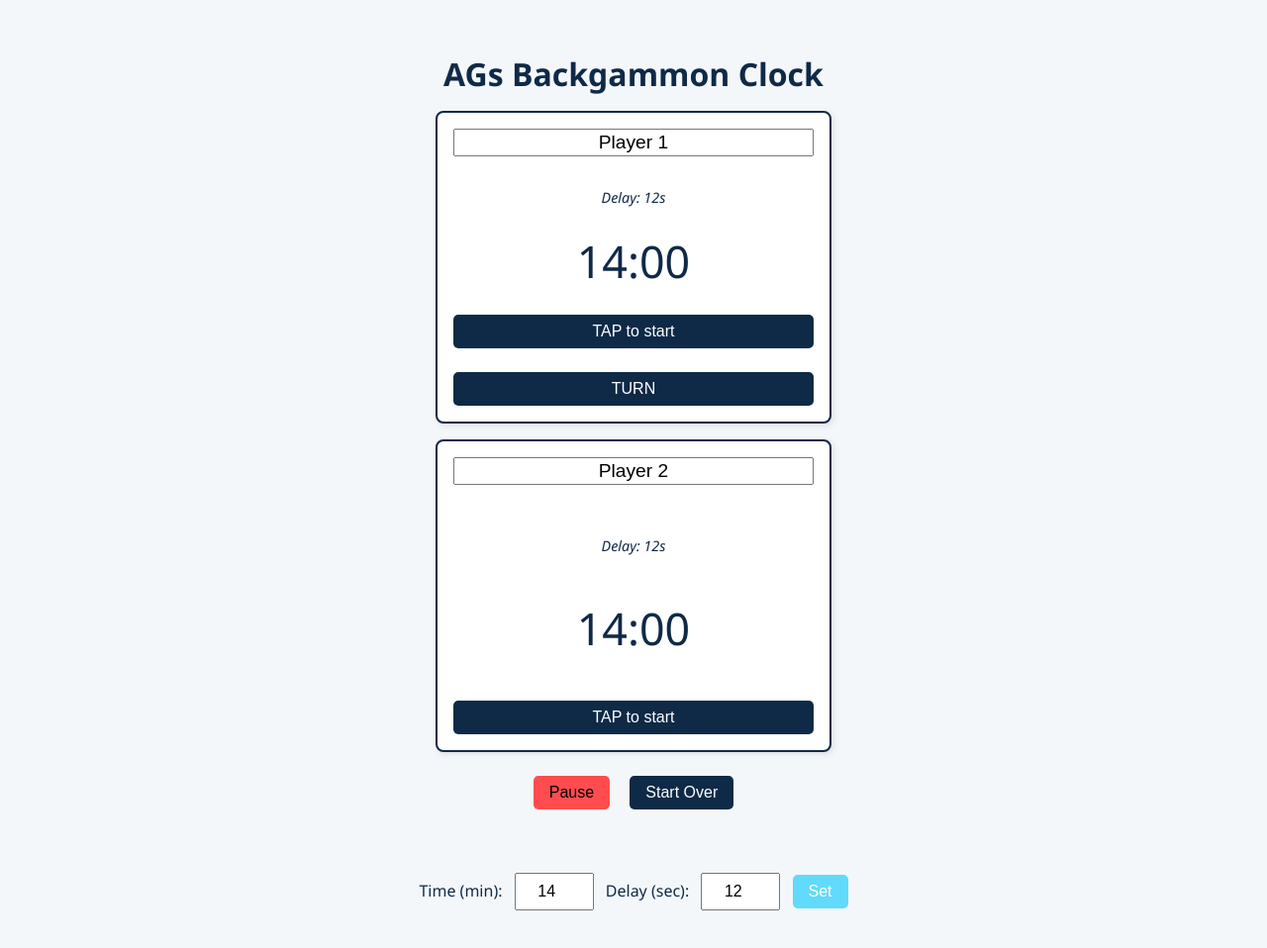
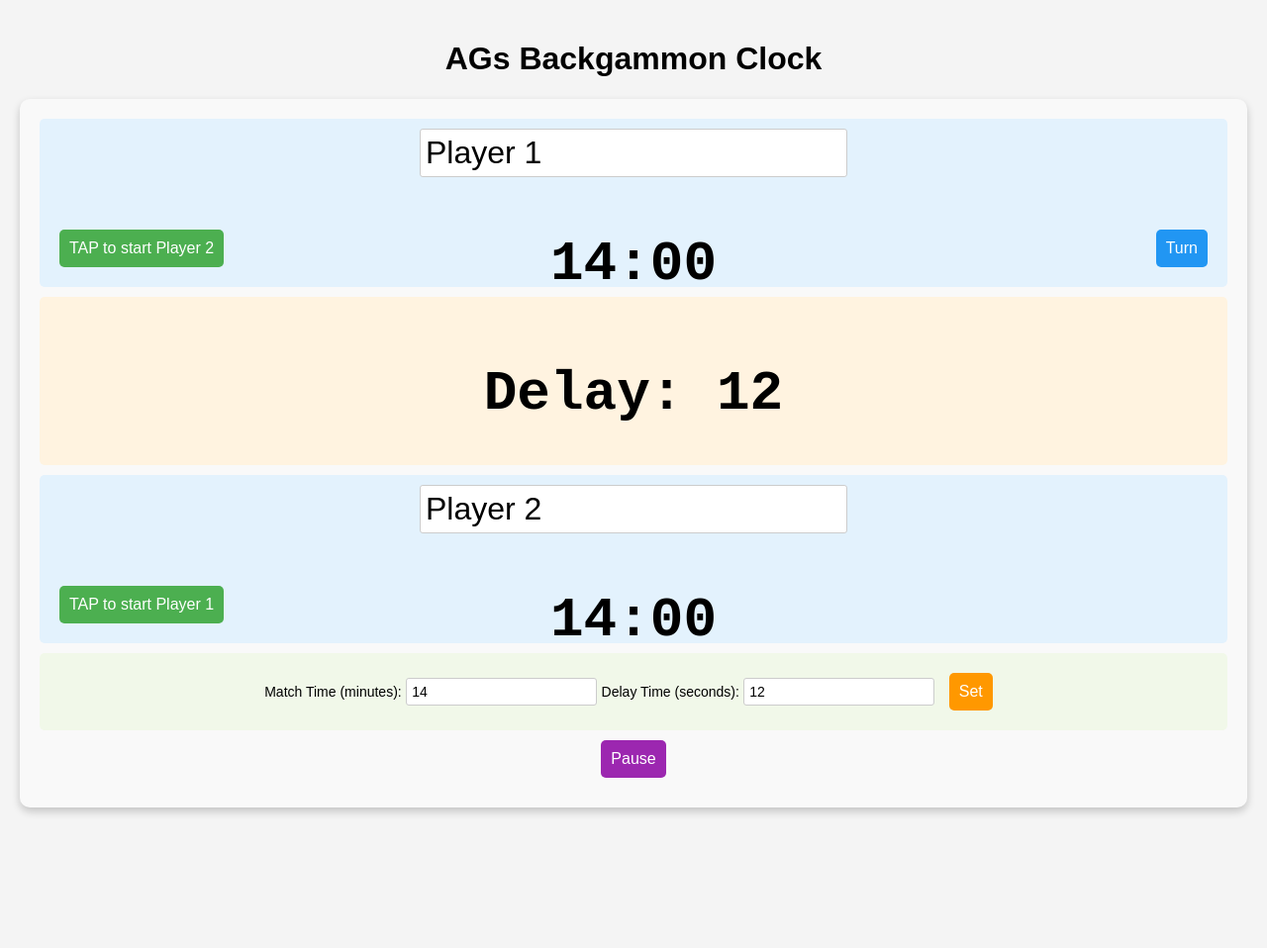
Before and after one commit to m4u2/AGsBackgammonClock, a plain HTML site: page index.html in a window 1280 px wide. Shown: the whole page at 99% size. After the commit the page ends 836 px from the top, so only its background shows below. Drawn offline with Linux system fonts and the light colour scheme.

Commit message:
Add files via upload
Version 31 of the rebuild of AGs Backgammon Clock. This time funcional. Not nice, but operational.

```diff
--- a/index.html
+++ b/index.html
@@ -5,329 +5,253 @@
   <meta name="viewport" content="width=device-width, initial-scale=1.0" />
   <title>AGs Backgammon Clock</title>
   <style>
-    :root {
-      --primary: #0e2a47;
-      --accent: #61dafb;
-      --danger: #ff4d4f;
-      --active-bg: #d6f5d6;
-      --font: 'Segoe UI', sans-serif;
+    body {
+      font-family: Arial, sans-serif;
+      text-align: center;
+      margin: 0;
+      padding: 20px;
+      background-color: #f4f4f4;
     }
-
-    body {
-      margin: 0;
-      font-family: var(--font);
-      background: #f4f7fa;
-      color: var(--primary);
-      display: flex;
-      flex-direction: column;
-      align-items: center;
-      padding: 2rem;
+    .player-frame {
+      border: 3px solid #ccc;
+      padding: 20px;
+      margin: 20px;
+      border-radius: 10px;
     }
-
-    h1 {
-      font-size: 2rem;
-      margin-bottom: 1rem;
+    .active {
+      border-color: #007BFF;
+      background-color: #e0f0ff;
     }
-
-    .clock {
-      display: flex;
-      flex-direction: column;
-      gap: 1rem;
-      width: 100%;
-      max-width: 400px;
-    }
-
-    .player {
-      border: 2px solid var(--primary);
-      border-radius: 8px;
-      padding: 1rem;
-      text-align: center;
-      background-color: white;
-      box-shadow: 2px 2px 6px rgba(0,0,0,0.1);
-      min-height: 280px;
-      display: flex;
-      flex-direction: column;
-      justify-content: space-between;
-    }
-
-    .active {
-      background-color: var(--active-bg);
-    }
-
-    .rotated {
-      transform: rotate(180deg);
-    }
-
-    .player input {
-      font-size: 1.2rem;
-      text-align: center;
-      margin-bottom: 0.5rem;
-    }
-
-    .delay-display {
-      font-size: 0.9rem;
+    .delay-time {
       font-style: italic;
-    }
-
-    .bold-delay {
       font-weight: bold;
     }
-
     .countdown-time {
-      font-size: 2.8rem;
-      font-weight: normal;
-      transition: font-weight 0.3s ease;
-    }
-
-    .bold-time {
+      font-size: 2em;
       font-weight: bold;
     }
-
-    .player button {
-      background-color: var(--primary);
-      color: white;
-      border: none;
-      padding: 0.5rem 1rem;
-      font-size: 1rem;
-      border-radius: 5px;
-      cursor: pointer;
-    }
-
-    .controls {
-      margin: 1rem 0;
-    }
-
-    .controls button {
-      margin: 0.5rem;
-      padding: 0.5rem 1rem;
-      font-size: 1rem;
-      border: none;
-      border-radius: 5px;
-      cursor: pointer;
-    }
-
-    #pauseBtn {
-      background-color: var(--danger);
-    }
-
-    #resetBtn {
-      background-color: var(--primary);
-      color: white;
-    }
-
-    .settings {
-      margin-top: 2rem;
-    }
-
-    .settings input {
-      padding: 0.5rem;
-      margin: 0.5rem;
-      font-size: 1rem;
-      width: 60px;
-      text-align: center;
-    }
-
-    .settings button {
-      background-color: var(--accent);
-      color: white;
-      border: none;
-      padding: 0.5rem 1rem;
-      font-size: 1rem;
-      border-radius: 5px;
-      cursor: pointer;
+    button {
+      padding: 10px 20px;
+      margin: 10px;
+      font-size: 1em;
     }
   </style>
 </head>
 <body>
-
   <h1>AGs Backgammon Clock</h1>
-
-  <div class="clock">
-    <div class="player" id="player1">
-      <input type="text" id="name1" value="Player 1" />
-      <div class="delay-display" id="delay1">Delay: 12s</div>
-      <div class="countdown-time" id="time1">14:00</div>
-      <button id="startBtn1" onclick="switchTurn(1)">TAP to start</button>
-      <button onclick="rotatePlayer()">TURN</button>
+<div id="backgammonClock" style="font-family: Arial, sans-serif; background-color: #f9f9f9; padding: 20px; border-radius: 10px; box-shadow: 0 4px 8px rgba(0, 0, 0, 0.2);">
+  <div id="player1Frame" class="playerFrame" style="background-color: #e3f2fd; padding: 10px; margin-bottom: 10px; border-radius: 5px; height: 150px; position: relative;">
+    <input id="player1Name" type="text" value="Player 1" style="font-size: 32px; padding: 5px; border: 1px solid #ccc; border-radius: 3px;">
+    <p id="player1Time" style="font-size: 56px; font-weight: bold; font-family: monospace;">14:00</p>
+    <button id="startBtn1" style="background-color: #4caf50; color: white; padding: 10px; border: none; border-radius: 5px; cursor: pointer; position: absolute; bottom: 10px; left: 10px;">TAP to start Player 2</button>
+    <button id="turnBtn" style="background-color: #2196f3; color: white; padding: 10px; border: none; border-radius: 5px; cursor: pointer; position: absolute; bottom: 10px; right: 10px;">Turn</button>
   </div>
-    <div class="player" id="player2">
-      <input type="text" id="name2" value="Player 2" />
-      <div class="delay-display" id="delay2">Delay: 12s</div>
-      <div class="countdown-time" id="time2">14:00</div>
-      <button id="startBtn2" onclick="switchTurn(2)">TAP to start</button>
+  <div id="delayFrame" style="background-color: #fff3e0; padding: 10px; margin-bottom: 10px; border-radius: 5px; text-align: center; height: 150px;">
+    <p id="delayCounter" style="font-size: 56px; font-weight: bold; font-family: monospace;">Delay: 12</p>
   </div>
+  <div id="player2Frame" class="playerFrame" style="background-color: #e3f2fd; padding: 10px; margin-bottom: 10px; border-radius: 5px; height: 150px; position: relative;">
+    <input id="player2Name" type="text" value="Player 2" style="font-size: 32px; padding: 5px; border: 1px solid #ccc; border-radius: 3px;">
+    <p id="player2Time" style="font-size: 56px; font-weight: bold; font-family: monospace;">14:00</p>
+    <button id="startBtn2" style="background-color: #4caf50; color: white; padding: 10px; border: none; border-radius: 5px; cursor: pointer; position: absolute; bottom: 10px; left: 10px;">TAP to start Player 1</button>
+  </div>
+  <div id="settingsFrame" style="display: block; background-color: #f1f8e9; padding: 10px; border-radius: 5px;">
+    <label for="matchTimeInput" style="font-size: 14px;">Match Time (minutes):</label>
+    <input id="matchTimeInput" type="number" value="14" style="font-size: 14px; padding: 5px; border: 1px solid #ccc; border-radius: 3px;">
+    <label for="delayTimeInput" style="font-size: 14px;">Delay Time (seconds):</label>
+    <input id="delayTimeInput" type="number" value="12" style="font-size: 14px; padding: 5px; border: 1px solid #ccc; border-radius: 3px;">
+    <button id="setBtn" style="background-color: #ff9800; color: white; padding: 10px; border: none; border-radius: 5px; cursor: pointer;">Set</button>
+  </div>
+  <button id="pauseBtn" style="background-color: #9c27b0; color: white; padding: 10px; border: none; border-radius: 5px; cursor: pointer;">Pause</button>
 </div>
 
-  <div class="controls">
-    <button id="pauseBtn" onclick="togglePause()">Pause</button>
-    <button id="resetBtn" onclick="initializeClock()">Start Over</button>
-  </div>
-
-  <div class="settings" id="settingsPanel">
-    Time (min): <input type="number" id="mainTime" value="14" />
-    Delay (sec): <input type="number" id="delayTime" value="12" />
-    <button onclick="initializeClock()">Set</button>
-  </div>
+<style>
+.playerFrame {
+  transition: background-color 0.4s ease;
+}
+</style>
 
   <script>
-    let frozenPlayer = null;
-    let defaultMinutes = 14;
-    let defaultDelay = 12;
-    let time = [defaultMinutes * 60, defaultMinutes * 60];
-    let delay = defaultDelay;
 let currentPlayer = null;
 let interval = null;
-    let delayCounter = 0;
+let matchTime = 14; // Default match time in minutes
+let delayTime = 12; // Default delay time in seconds
+let playerTimes = [matchTime * 60, matchTime * 60];
+let delayCounter = delayTime;
 let delayActive = false;
-    let isPaused = false;
-    let hasStarted = false;
+let paused = false;
+let isRotated = false;
 
-    function formatTime(sec) {
-      const m = Math.floor(sec / 60);
-      const s = sec % 60;
-      return `${m.toString().padStart(2, '0')}:${s.toString().padStart(2, '0')}`;
+function tick() {
+  if (paused) return;
+  if (delayActive) {
+    delayCounter--;
+    if (delayCounter <= 0) {
+      delayActive = false;
+      document.getElementById("delayFrame").style.backgroundColor = "#fff3e0";
+    }
+  } else {
+    playerTimes[currentPlayer]--;
+    if (playerTimes[currentPlayer] <= 0) {
+      stopClock();
+      console.log(`Player ${currentPlayer + 1} has run out of time!`);
+      return;
+    }
+  }
+  updateDisplay();
 }
 
-    function sanitizeInputs() {
-      const mt = Math.max(0, parseInt(document.getElementById("mainTime").value) || 0);
-      const dt = Math.max(0, parseInt(document.getElementById("delayTime").value) || 0);
-      document.getElementById("mainTime").value = mt;
-      document.getElementById("delayTime").value = dt;
-      return [mt, dt];
+function stopClock() {
+  clearInterval(interval);
+}
+
+function applyFontStyling() {
+  const elementsToStyle = [
+    document.getElementById("player1Time"),
+    document.getElementById("player2Time"),
+    document.getElementById("delayCounter")
+  ];
+
+  elementsToStyle.forEach((element, index) => {
+    const isCountingDown = (index === 2 && delayActive) || (index !== 2 && currentPlayer === index);
+    element.style.fontSize = `${56}px`;
+    element.style.fontWeight = isCountingDown ? "bold" : "normal";
+    element.style.fontFamily = "monospace";
+    element.style.transition = "font-size 0.5s ease, font-weight 0.5s ease";
+  });
 }
 
 function updateDisplay() {
-      const timeElems = [document.getElementById("time1"), document.getElementById("time2")];
-      const delayElems = [document.getElementById("delay1"), document.getElementById("delay2")];
-      const startBtns = [document.getElementById("startBtn1"), document.getElementById("startBtn2")];
-      const frames = [document.getElementById("player1"), document.getElementById("player2")];
+  document.getElementById("player1Time").textContent = `${Math.floor(playerTimes[0] / 60)}:${String(playerTimes[0] % 60).padStart(2, "0")}`;
+  document.getElementById("player2Time").textContent = `${Math.floor(playerTimes[1] / 60)}:${String(playerTimes[1] % 60).padStart(2, "0")}`;
+  document.getElementById("delayCounter").textContent = `Delay: ${String(delayCounter).padStart(2, "0")}`;
 
-      for (let i = 0; i < 2; i++) {
-        timeElems[i].textContent = formatTime(time[i]);
-const showActualDelay = (currentPlayer === i && (delayActive || isPaused) && delayCounter > 0);
-delayElems[i].textContent = `Delay: ${showActualDelay ? delayCounter : delay}s`;
-        delayElems[i].classList.toggle("bold-delay", delayActive && currentPlayer === i);
-        timeElems[i].classList.toggle("bold-time", !delayActive && currentPlayer === i);
-        frames[i].classList.toggle("active", currentPlayer === i);
-        startBtns[i].style.display =
-          (!hasStarted || isPaused || interval === null || currentPlayer === i) ? "inline-block" : "none";
-      }
+  applyFontStyling();
 
-      const showControls = !hasStarted || isPaused;
-      document.getElementById("settingsPanel").style.display = (showControls && interval === null) ? "block" : "none";
-      document.getElementById("resetBtn").style.display = showControls ? "inline-block" : "none";
-    }
+  const runningPlayerFrame = document.getElementById(`player${currentPlayer + 1}Frame`);
+  runningPlayerFrame.style.backgroundColor = "#90ee90";
 
-function initializeClock() {
-  const [mt, dt] = sanitizeInputs();
-  defaultMinutes = mt;
-  defaultDelay = dt;
+  const otherPlayerFrame = document.getElementById(`player${currentPlayer === 0 ? 2 : 1}Frame`);
+  otherPlayerFrame.style.backgroundColor = "#e3f2fd";
 
-  time = [mt * 60, mt * 60];
-  delay = dt;
-  delayCounter = dt;      // Reset delayCounter
-  delayActive = false;    // Reset delay status
-  currentPlayer = null;   // Clear active player
-  frozenPlayer = null;    // Clear frozen clock
+  const delayFrame = document.getElementById("delayFrame");
+  delayFrame.style.backgroundColor = delayActive ? "#90ee90" : "#fff3e0";
+  delayFrame.style.fontFamily = "monospace";
 
-  hasStarted = false;
-  isPaused = false;
+  // Ensure the TAP button of the running player is visible
+  document.getElementById(`startBtn${currentPlayer + 1}`).style.display = "inline-block";
+  document.getElementById(`startBtn${currentPlayer === 0 ? 2 : 1}`).style.display = "none";
 
-  stopClock();            // Stop any intervals
-  updateDisplay();        // Refresh screen
-  document.getElementById("pauseBtn").textContent = "Pause";
+  // Hide settings frame during gameplay
+  document.getElementById("settingsFrame").style.display = "none";
 }
 
 function switchTurn(player) {
-  const tappedPlayer = player === 1 ? 1 : 0;
+  const tappedPlayer = player - 1; // 0 for Player 1, 1 for Player 2
+  const otherPlayer = tappedPlayer === 0 ? 1 : 0;
 
-  // Case 1: Same player resumes their frozen clock — do not reset delay
-  if (isPaused && frozenPlayer === tappedPlayer) {
-    currentPlayer = tappedPlayer;
-    interval = setInterval(tick, 1000);
-    isPaused = false;
-    frozenPlayer = null;
-    document.getElementById("pauseBtn").textContent = "Pause";
-    updateDisplay();
-    return;
-  }
-
-  // Case 2: Other player resumes — reset frozen player's delay
-  if (isPaused && frozenPlayer !== null && tappedPlayer !== frozenPlayer) {
-    currentPlayer = frozenPlayer;
-    delayCounter = delay;
+  stopClock();
+  currentPlayer = otherPlayer; // Corrected logic: Start the other player
+  delayCounter = delayTime;
   delayActive = true;
   interval = setInterval(tick, 1000);
-    hasStarted = true;
-    isPaused = false;
-    frozenPlayer = null;
-    document.getElementById("pauseBtn").textContent = "Pause";
-    updateDisplay();
-    return;
-  }
-
-  // Case 3: Regular switch — set delay to default
-  stopClock();
-  currentPlayer = tappedPlayer;
-  delayCounter = delay;
-  delayActive = true;
-  interval = setInterval(tick, 1000);
-  hasStarted = true;
-  isPaused = false;
-  frozenPlayer = null;
-  document.getElementById("pauseBtn").textContent = "Pause";
   updateDisplay();
 }
 
-    function tick() {
-      if (currentPlayer === null) return;
+function resetClock() {
+  stopClock();
+  currentPlayer = null;
+  playerTimes = [matchTime * 60, matchTime * 60];
+  delayCounter = delayTime;
+  delayActive = false;
+  paused = false;
+  updateDisplay();
 
-if (delayActive) {
-  if (delayCounter > 0) {
-    delayCounter--;
-  } else {
-    delayActive = false; // delay stays at 0
+  // Show both buttons after reset
+  document.getElementById("startBtn1").style.display = "inline-block";
+  document.getElementById("startBtn2").style.display = "inline-block";
+
+  // Reset player frames to default color
+  document.getElementById("player1Frame").style.backgroundColor = "#e3f2fd";
+  document.getElementById("player2Frame").style.backgroundColor = "#e3f2fd";
+  document.getElementById("delayFrame").style.backgroundColor = "#fff3e0";
+
+  // Show settings frame after reset
+  document.getElementById("settingsFrame").style.display = "block";
 }
+
+function setTimes() {
+  const matchInput = document.getElementById("matchTimeInput").value;
+  const delayInput = document.getElementById("delayTimeInput").value;
+  matchTime = parseInt(matchInput) || matchTime;
+  delayTime = parseInt(delayInput) || delayTime;
+  resetClock();
+  document.getElementById("matchTimeInput").value = matchTime;
+  document.getElementById("delayTimeInput").value = delayTime;
+}
+
+function togglePause() {
+  paused = !paused;
+  document.getElementById("pauseBtn").textContent = paused ? "Resume" : "Pause";
+  const settingsFrame = document.getElementById("settingsFrame");
+  settingsFrame.style.display = paused ? "block" : "none";
+
+  const startButtons = document.querySelectorAll("#startBtn1, #startBtn2");
+  startButtons.forEach(button => {
+    button.style.display = paused ? "inline-block" : "none";
+  });
+
+  // Keep active player frame green when paused
+  if (paused && currentPlayer !== null) {
+    document.getElementById(`player${currentPlayer + 1}Frame`).style.backgroundColor = "#90ee90";
+  }
+}
+
+function rotatePlayerFrame() {
+  const player1Frame = document.getElementById("player1Frame");
+  isRotated = !isRotated;
+  player1Frame.style.transform = isRotated ? "rotate(180deg)" : "rotate(0deg)";
+}
+
+function handleTapDuringPause(player) {
+  const tappedPlayer = player - 1; // 0 for Player 1, 1 for Player 2
+  const otherPlayer = tappedPlayer === 0 ? 1 : 0;
+
+  if (paused) {
+    if (currentPlayer === tappedPlayer) {
+      // Active player taps during pause
+      stopClock();
+      currentPlayer = otherPlayer;
+      delayCounter = delayTime;
+      delayActive = true;
+      paused = false;
+      document.getElementById("pauseBtn").textContent = "Pause";
+      document.getElementById("settingsFrame").style.display = "none";
+      interval = setInterval(tick, 1000);
       updateDisplay();
     } else {
-  if (time[currentPlayer] > 0) {
-    time[currentPlayer]--;
+      // Inactive player taps during pause
+      paused = false;
+      document.getElementById("pauseBtn").textContent = "Pause";
+      document.getElementById("settingsFrame").style.display = "none";
+      interval = setInterval(tick, 1000);
       updateDisplay();
-  } else {
-    stopClock();
-    alert(`${document.getElementById("name" + (currentPlayer + 1)).value} is out of time!`);
     }
   }
 }
 
-function stopClock() {
-  clearInterval(interval);
-  interval = null;
-  // Do NOT reset delayActive — we want to preserve it during pause
-  currentPlayer = currentPlayer; // preserve current player
-}
+// Example button setup
 
-function togglePause() {
-  if (interval) {
-    frozenPlayer = currentPlayer;
-    stopClock(); // Ends interval and clears currentPlayer
-    isPaused = true;
-    document.getElementById("pauseBtn").textContent = "Resume";
-  } else {
-    isPaused = false;
-    document.getElementById("pauseBtn").textContent = "Pause";
-    document.getElementById("resetBtn").style.display = "inline-block";
-  }
-  updateDisplay();
-}
+document.getElementById("startBtn1").addEventListener("click", () => switchTurn(1)); // Handle Player 1 tap
+document.getElementById("startBtn2").addEventListener("click", () => switchTurn(2)); // Handle Player 2 tap
+document.getElementById("setBtn").addEventListener("click", setTimes);
+document.getElementById("pauseBtn").addEventListener("click", togglePause);
+document.getElementById("turnBtn").addEventListener("click", rotatePlayerFrame);
 
-
-    function rotatePlayer() {
-      document.getElementById("player1").classList.toggle("rotated");
-    }
-
-    window.onload = initializeClock;
+// Ensure settings frame is visible on launch
+document.addEventListener("DOMContentLoaded", () => {
+  const settingsFrame = document.getElementById("settingsFrame");
+  settingsFrame.style.display = "block";
+});
   </script>
-
 </body>
 </html>
```
Lines whose indentation alone changed are shown as unchanged.
